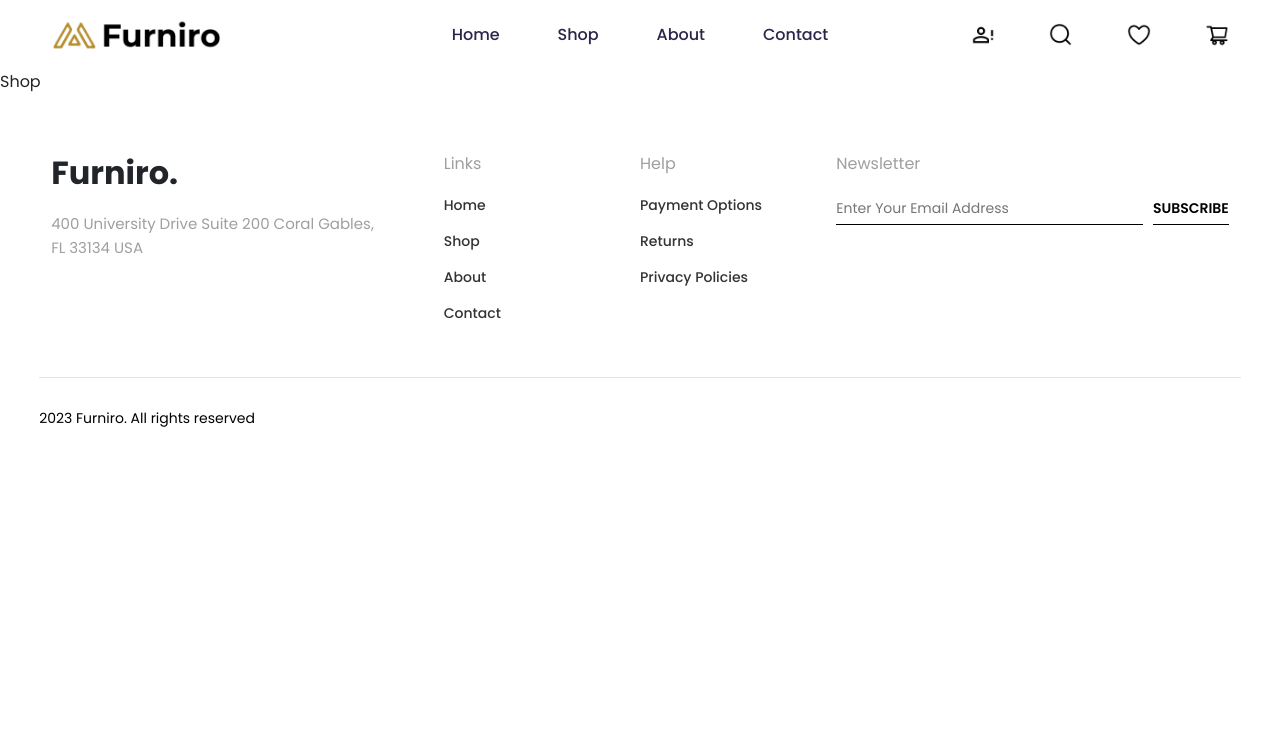
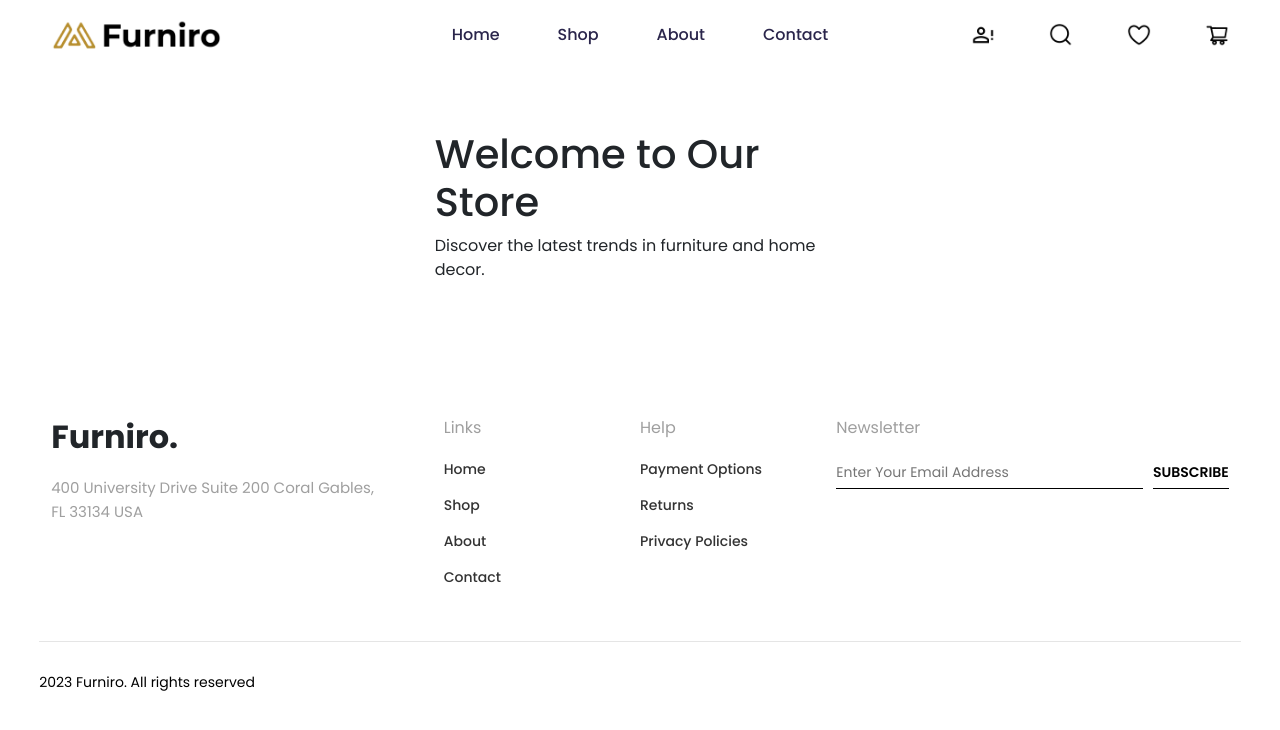
Before and after one commit to Meriyemm-design/furniro, a React (Vite) app: page /shop in a window 1280 px wide. Shown: the top 730 px of the page. Built offline with nearby package versions, Linux system fonts and the light colour scheme.

Commit message:
banner setting and shop page changes

```diff
--- a/src/Pages/Shop.tsx
+++ b/src/Pages/Shop.tsx
@@ -1,8 +1,11 @@
 import React from 'react'
+import Banner from '../components/Banner'
 
 const Shop = () => {
   return (
-    <div>Shop</div>
+    <>
+    <Banner />
+    </>
   )
 }
 
--- /dev/null
+++ b/src/Styles/banner.scss
@@ -0,0 +1,5 @@
+@use "variables" as *;
+
+.banner-section {
+    background-image: url('@/assets/Shop/banner.webp');
+}
--- a/src/components/Banner.tsx
+++ b/src/components/Banner.tsx
@@ -1,8 +1,21 @@
 import React from 'react'
+import "@styles/home.scss";
+
 
 const Banner = () => {
   return (
-    <div>Banner</div>
+    <>
+      <div className="banner-section main-padding">
+        <div className="row justify-content-center ">
+          <div className="col-4 align-items-center">
+            <div className="banner-content">
+              <h1>Welcome to Our Store</h1>
+              <p>Discover the latest trends in furniture and home decor.</p>
+            </div>
+          </div>
+        </div>
+      </div>
+    </>
   )
 }
 
--- a/src/components/Header.tsx
+++ b/src/components/Header.tsx
@@ -1,4 +1,5 @@
 import React from "react";
+import { Link } from "react-router-dom";
 import logo from "../assets/logo.webp";
 import profile from "../assets/profile.webp";
 import heart from "../assets/heart.webp";
@@ -20,16 +21,16 @@ const Header = () => {
               <div className="nav_links">
                 <ul>
                   <li>
-                    <a href=""> Home </a>
+                    <Link to="/"> Home </Link>
                   </li>
                   <li>
-                    <a href=""> Shop </a>
+                    <Link to="/shop"> Shop </Link>
                   </li>
                   <li>
-                    <a href=""> About </a>
+                    <Link to="/about"> About </Link>
                   </li>
                   <li>
-                    <a href=""> Contact </a>
+                    <Link to="/contact"> Contact </Link>
                   </li>
                 </ul>
               </div>
```
Also changed, not shown: src/Styles/shop.scss (added), src/assets/Shop/banner.webp (added).
